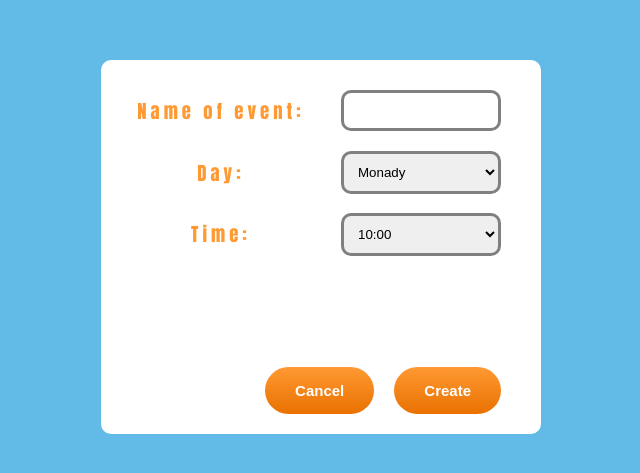
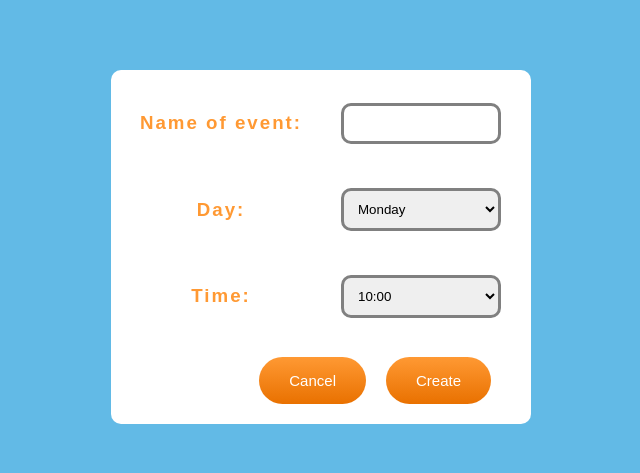
Before and after one commit to AndrewMedvedev42/Event-Calendar, a plain HTML site: page input-forn/form.html in a window 1280 px wide. Shown: the part 161-634 px from the top of the page, without its empty margins (319-959 px from the left). Drawn offline with Linux system fonts and the light colour scheme.

Commit message:
Style fix

```diff
--- a/calendar/style.css
+++ b/calendar/style.css
@@ -1,3 +1,4 @@
+
 body{
 
     font-family: Arial, Helvetica, sans-serif;
@@ -35,7 +36,7 @@ button{
 }
 
 button:hover{
-    background: rgb(175, 175, 175);
+    background: rgb(233, 113, 0);
 }
 
 button:active{
@@ -45,19 +46,17 @@ button:active{
 main{
     margin: 20px;
     display: grid;
-    grid-template-columns: 19% 16% 16% 16% 16% 16%;
+    grid-template-columns: 270px 220px 220px 220px 220px 220px;
 }
 
 .slot{
     background-color:white;
-}
-
-main div .slot{
     margin: 5px 3px;
     padding: 15px 10px;
     text-align:center;
     align-items: center;
 }
+
 
 .dayname{
     color: white;
--- a/input-forn/form.css
+++ b/input-forn/form.css
@@ -5,25 +5,24 @@ body{
     align-items: center;
     height: 100vh;
     background-color:rgb(98, 186, 230);
-    font-family: Impact, Haettenschweiler, 'Arial Narrow Bold', sans-serif
+    font-family: Arial, Helvetica, sans-serif;
 }
 
 .input-form{
     max-width: 400px;
     display: grid;
     grid-template-columns: 50% 50%;
-    grid-template-rows: 25% 25% 25% 25%;
+    grid-template-rows:35% 35% 35%;
     align-items: center;
-    padding: 20px;
+    padding: 10px;
     border-top-right-radius: 10px;
     border-top-left-radius: 10px;
     background-color: white;
+    justify-content: cent;
 }
 
 h3{
-
-    letter-spacing: 4px;
-    font-weight: bolder;
+    letter-spacing: 2px;
     margin: 2px;
     padding: 12px 10px;
     border-radius: 10px;
@@ -56,9 +55,8 @@ button{
     margin-right: 20px;
     border: none;
     color: white;
-    font-weight: bolder;
+    /* font-weight: bolder; */
     font-size: 15px;
-    font-family: Arial, Helvetica, sans-serif;
     background-image: linear-gradient(rgb(255, 153, 51), rgb(233, 113, 0));
 }
 
--- a/input-forn/form.html
+++ b/input-forn/form.html
@@ -10,7 +10,7 @@
     <main>
         <div class="input-form">
             <h3>Name of event:</h3>
-                <input type="text" id="formImputfield" maxlength="3">
+                <input type="text" id="formImputfield" maxlength="20">
             <!-- <h3>Participant:</h3>
                 <select name="" id="">
                     <option value="">Maria</option>
@@ -20,7 +20,7 @@
 <!--------------->
             <h3>Day:</h3>
                 <select name="" id="selectday">
-                    <option value="mon">Monady</option>
+                    <option value="mon">Monday</option>
                     <option value="tue">Tuesday</option>
                     <option value="wed">Wednesday</option>
                     <option value="thur">Thursday</option>
@@ -43,7 +43,7 @@
         </div>
             <div class="btns">
                 <a href="../calendar/index.html"><button>Cancel</button></a>
-                <button id="createbtn">Create</button>
+            <button id="createbtn">Create</button>
             </div>
     </main>
     <script src="../script/form.js"></script>
```
Also changed, not shown: calendar/index.html (+2 -2 lines), script/calendar.js (+0 -70 lines), 1 other file.
